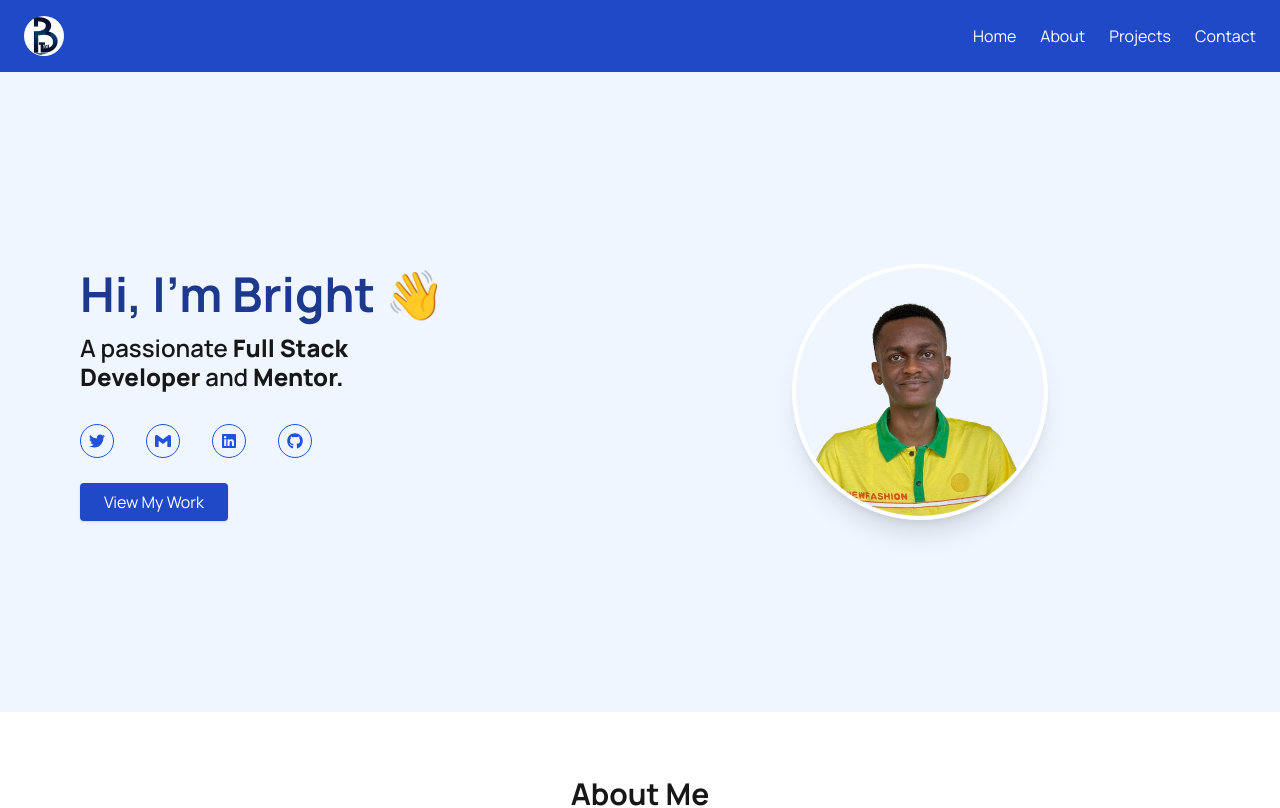
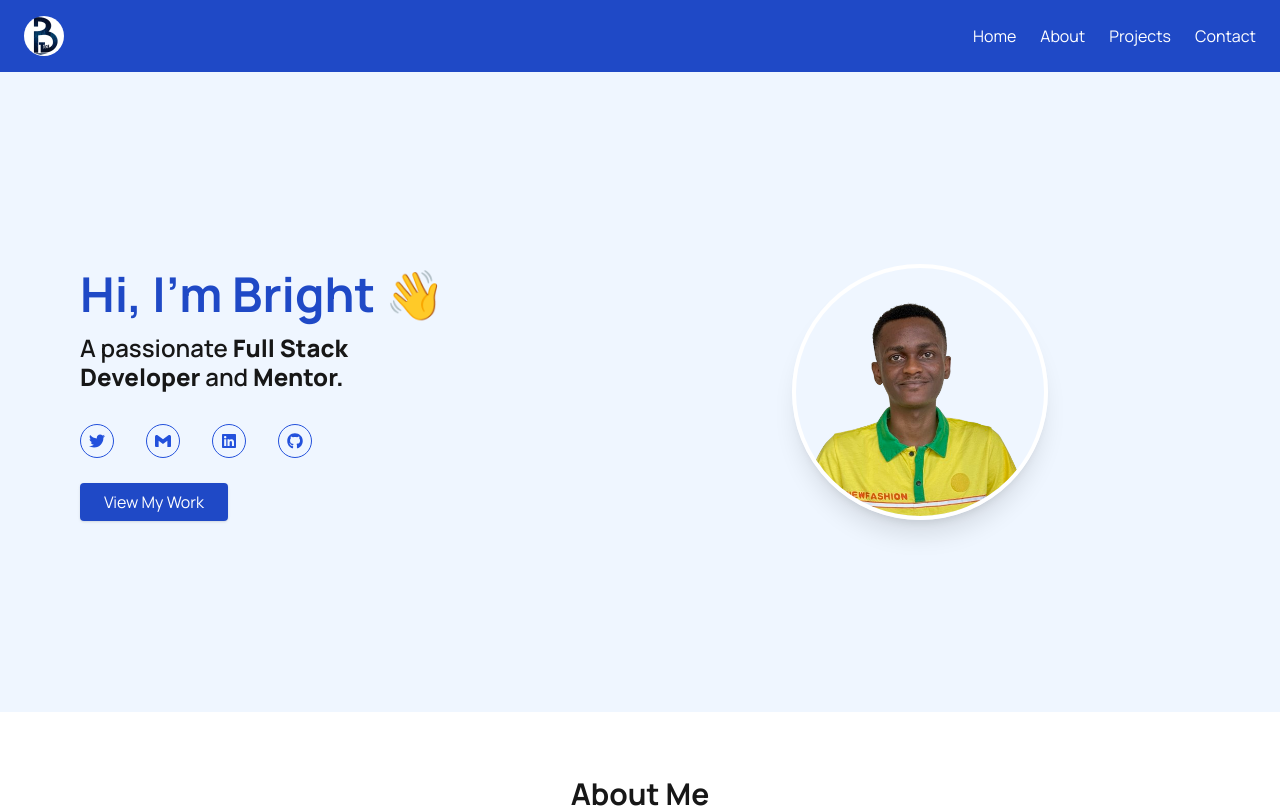
Before and after one commit to B-gentle/next-portfolio, a Next.js app: page / in a window 1280 px wide. Shown: the top 808 px of the page. Built offline with nearby package versions, Linux system fonts and the light colour scheme.

Commit message:
fixed contact animation overflow

```diff
--- a/components/Contact.tsx
+++ b/components/Contact.tsx
@@ -51,7 +51,7 @@ setLoading(true);
 
   return (
     <section
-      className="w-full flex flex-col md:flex-row min-h-screen"
+      className="w-full flex flex-col md:flex-row min-h-screen overflow-hidden"
       id="contact"
     >
       {/* Left side - Contact Info */}
--- a/components/Hero.tsx
+++ b/components/Hero.tsx
@@ -16,7 +16,7 @@ const Hero = () => {
         transition={{ duration: 0.6 }}
         className="text-center md:text-left md:w-1/2"
       >
-        <h1 className="text-4xl md:text-5xl font-bold text-blue-900">
+        <h1 className="text-4xl md:text-5xl font-bold text-primary">
           Hi, I&apos;m Bright 👋
         </h1>
         <p className="mt-4 text-2xl font-semibold leading-[1.2]">
```
